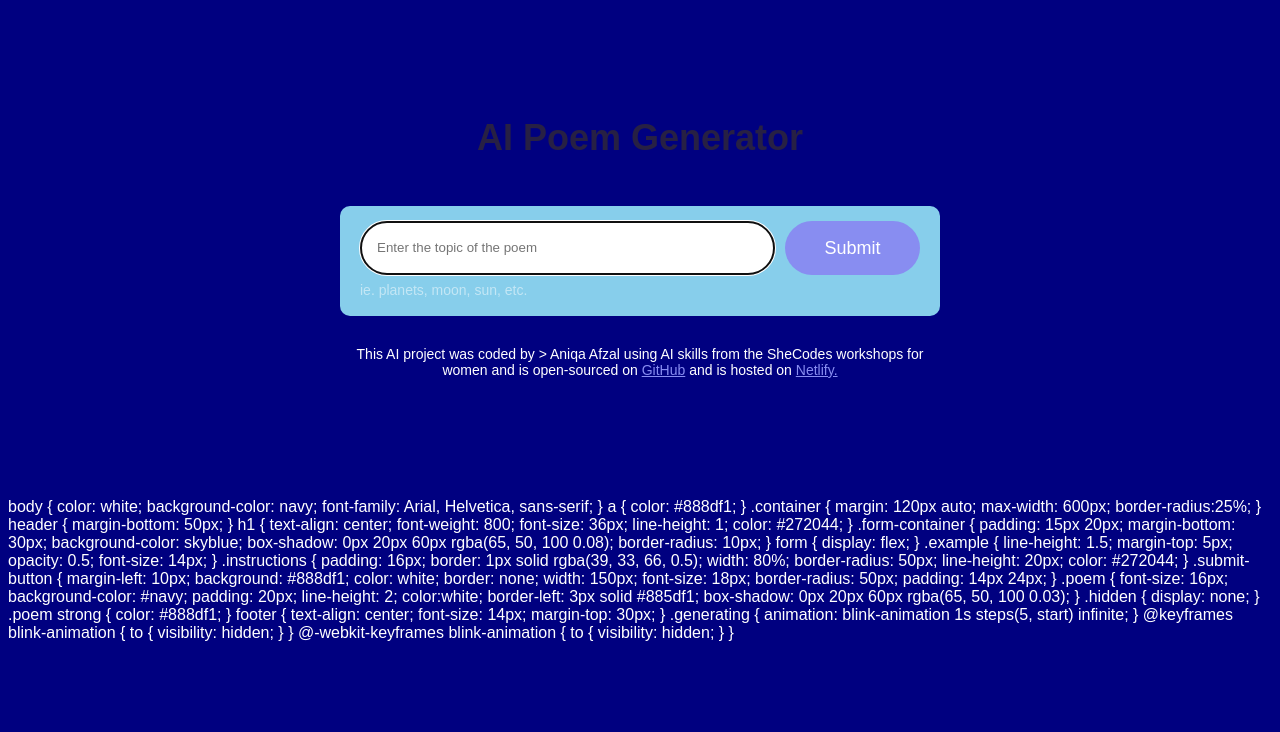
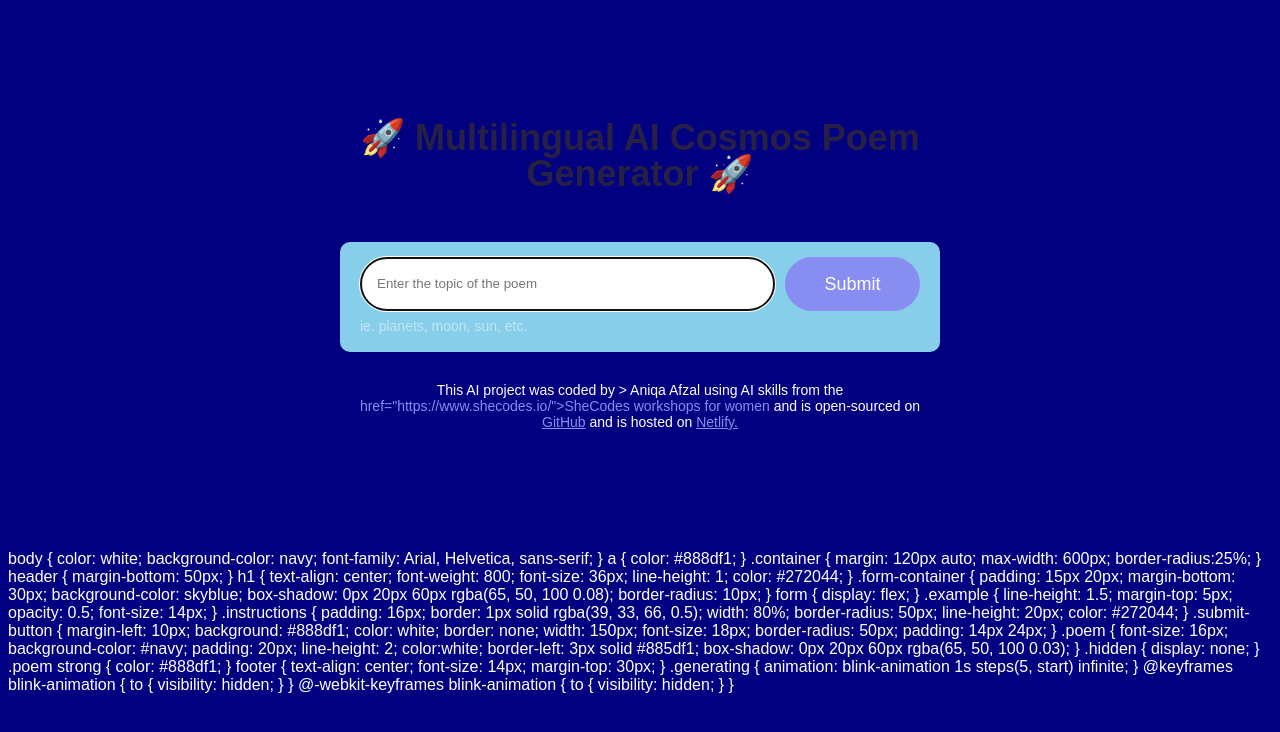
Before and after one commit to Elegangit/AI-Poem-Generator-AA, a plain HTML site: page index.html in a window 1280 px wide. Drawn offline with nearby package versions, Linux system fonts and the light colour scheme; files that its build step writes are made by us from their sources; files whose address does not match are found by name.

Commit message:
index.html

```diff
--- a/index.html
+++ b/index.html
@@ -13,13 +13,13 @@
         rel="stylesheet"
         href="src/styles.css"
     />
-    <title>AI Cosmos Poem Generator</title>
+    <title> Multilingual AI Cosmos Poem Generator</title>
 </head>
 
 <body>
     <div class="container">
         <header>
-            <h1>AI Poem Generator <br /></h1>
+            <h1> 🚀 Multilingual AI Cosmos Poem Generator 🚀 <br /></h1>
         </header>
 
         <main>
@@ -48,7 +48,7 @@
         </main>
 
         <footer>This AI project was coded by
-            > Aniqa Afzal using AI skills from the SheCodes workshops for women and is open-sourced on <a
+            > Aniqa Afzal using AI skills from the <a> href="https://www.shecodes.io/">SheCodes workshops for women </a> and is open-sourced on <a
                 href="https://github.com/Elegangit/AI-Poem-Generator-AA.git"
                 target="_blank"
             > GitHub</a> and is hosted on <a
```
